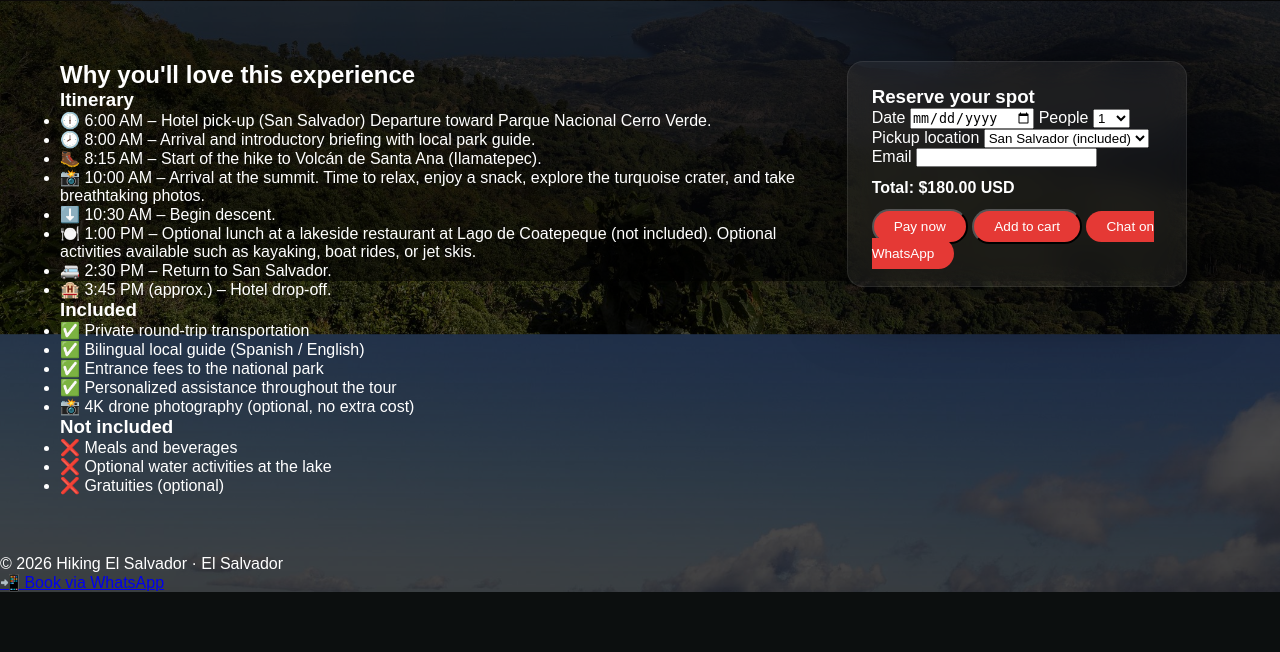
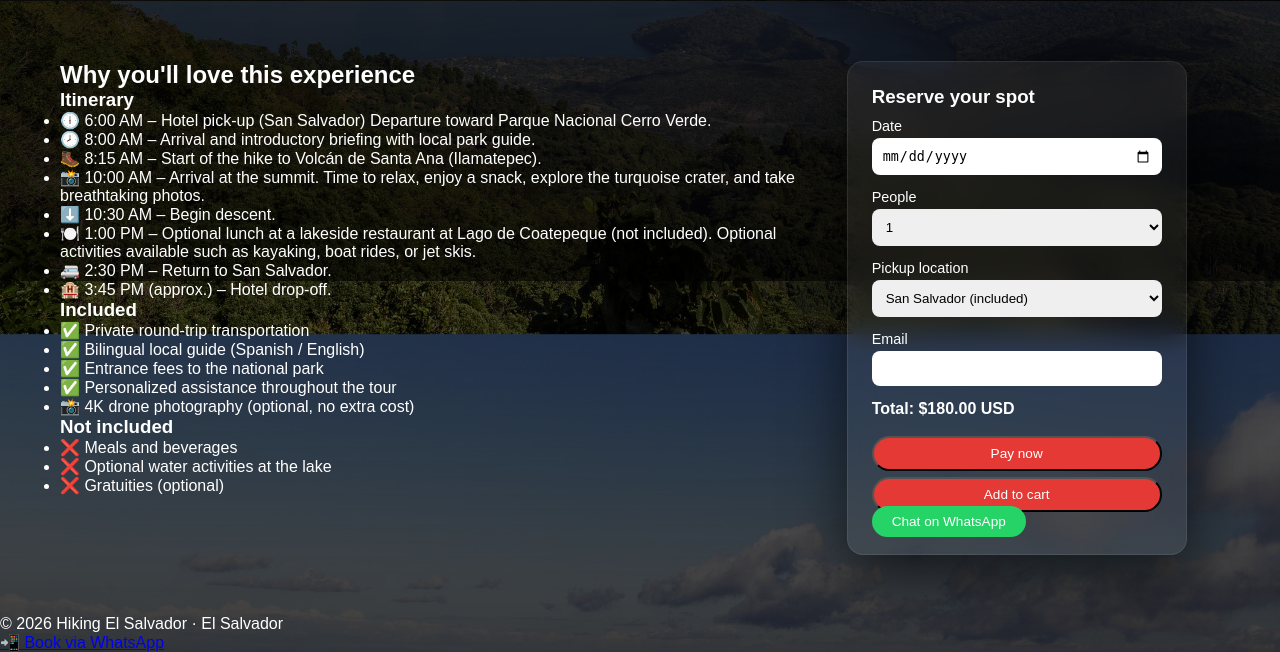
Before and after one commit to Moncada7794/listo-GitHub, a Flask app: page /tours/1 in a window 1280 px wide. Shown: the part 519-1171 px from the top of the page. Before the commit the page ends 1111 px from the top, so only its background shows below. Run offline with Flask 3, Linux system fonts and the light colour scheme; some libraries are stand-ins or nearby versions.

Commit message:
tour page

```diff
--- a/static/css/style.css
+++ b/static/css/style.css
@@ -472,3 +472,31 @@ body{
 .tour-layout{
     align-items:start;
 }
+
+/* ===== FIX BOOKING FORM LAYOUT ===== */
+
+.booking-box label{
+    display:block;
+    margin-top:10px;
+    margin-bottom:4px;
+    font-size:.9rem;
+}
+
+.booking-box input,
+.booking-box select{
+    width:100%;
+    padding:10px;
+    margin-bottom:14px;
+    border-radius:8px;
+    border:none;
+    display:block;
+}
+
+.booking-box .tour-btn{
+    width:100%;
+    margin-top:6px;
+}
+
+.booking-box .tour-btn.whatsapp{
+    background:#25D366;
+}
```
